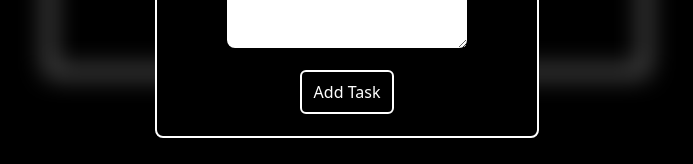
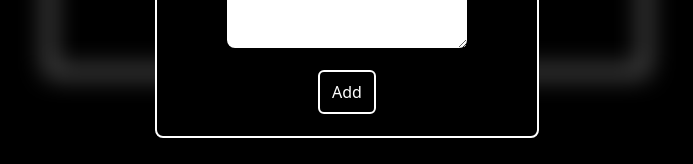
Before and after one commit to neelehnsb/Learn-RTL-with-Todo, a React (Create React App) app: page / in a window 1280 px wide. Both pictures are taken after typing "Sample" into the empty fields and a click on the button "Add". Shown: the part 374-538 px from the top of the page, without its empty margins (293-986 px from the left). Built offline with nearby package versions, Linux system fonts and the light colour scheme.

Commit message:
clean code

```diff
--- a/src/components/taskaddform.tsx
+++ b/src/components/taskaddform.tsx
@@ -1,6 +1,4 @@
-import { useReducer, useState } from "react";
-
-const reducer = () => {};
+import { useState } from "react";
 
 export function TaskAddForm({
   closetaskadd,
@@ -67,7 +65,7 @@ export function TaskAddForm({
             closetaskadd();
           }}
         >
-          Add Task
+          {EditCheck ? "Edit" : "Add"}
         </button>
         <button
           className="absolute top-2 right-3 text-white bg-black border-2 px-3 rounded-lg border-white"
```
Also changed, not shown: src/components/todoform.tsx (+0 -18 lines).
